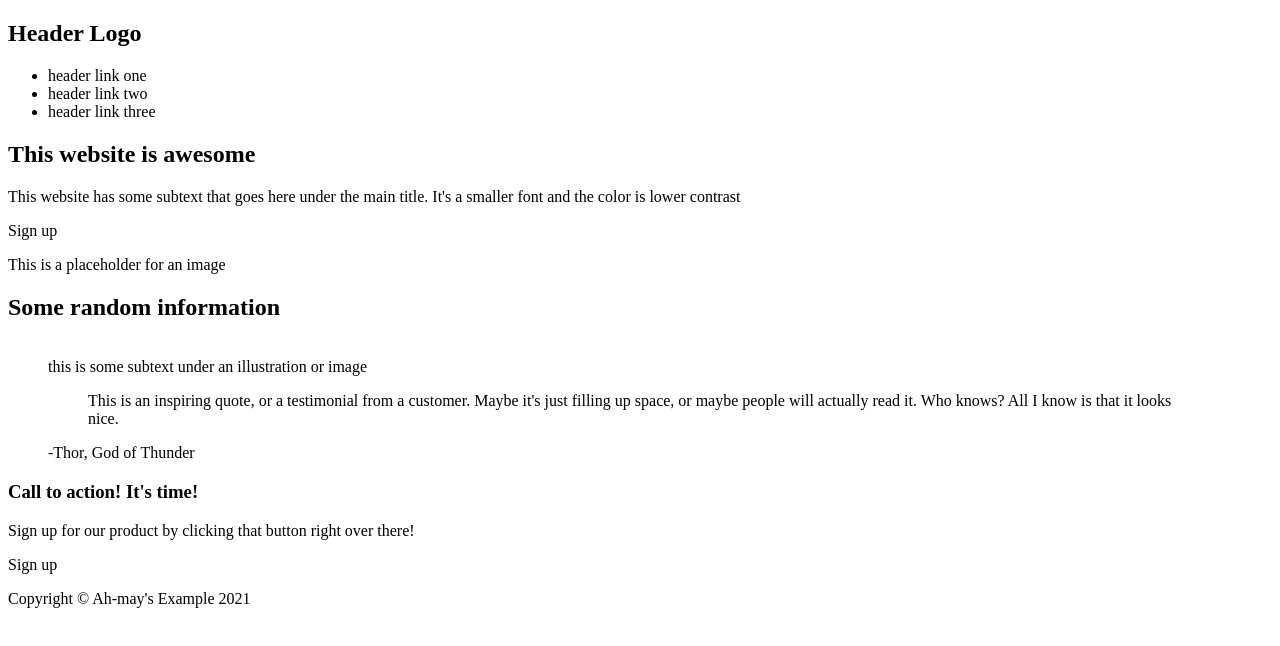
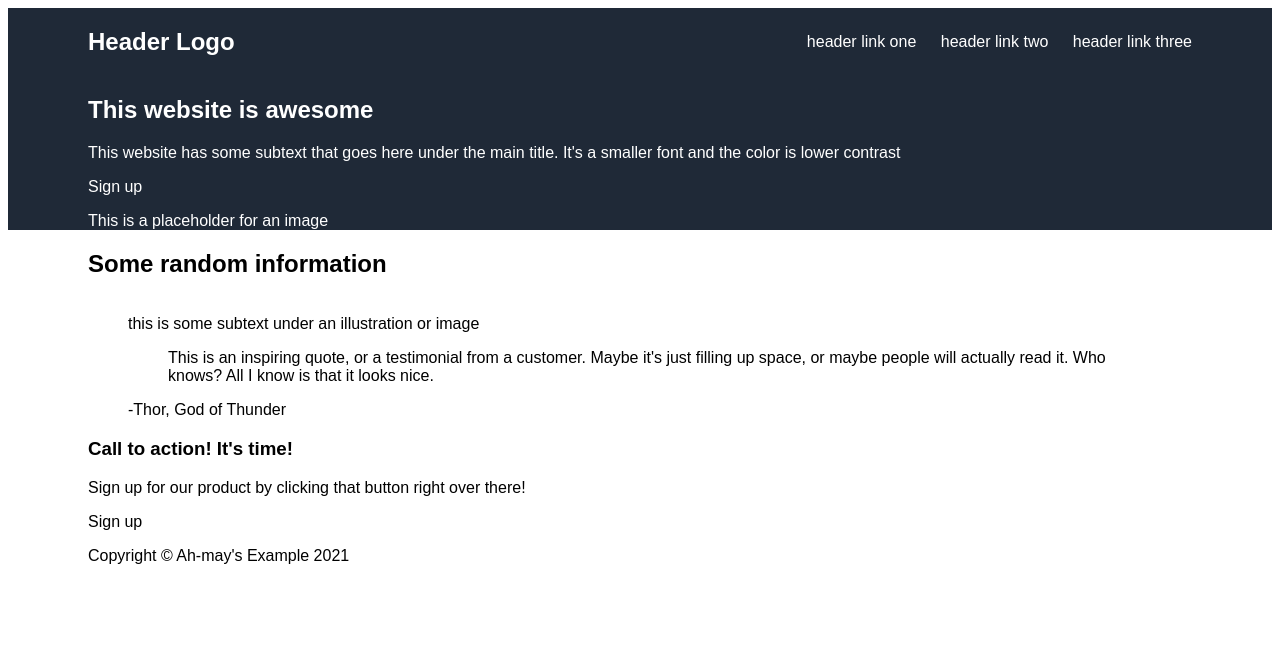
Before and after one commit to dev-aoa/topLandingPage, a plain HTML site: page index.html in a window 1280 px wide. Drawn offline with Linux system fonts and the light colour scheme.

Commit message:
Created and linked stylesheet. Navbar complete.

```diff
--- a/assets/styles.css
+++ b/assets/styles.css
@@ -0,0 +1,42 @@
+/* Box sizing rules */
+*,
+*::before,
+*::after {
+  box-sizing: border-box;
+}
+
+/* GENERAL STYLES */
+
+* {
+    font-family: Arial, Helvetica, sans-serif;
+}
+
+
+
+.section {
+    padding: 0px 5rem 0px 5rem;
+}
+
+/* Header Styles */
+
+header {
+    background-color: #1F2937;
+    color: #fff;
+}
+
+#logo {
+    color: #fff;
+}
+
+nav {
+    display: flex;
+    flex-direction: row;
+    justify-content: space-between;
+    align-items: center;
+}
+
+nav ul li {
+    display: inline;
+    margin-left: 20px;
+    color: #fff;
+}
--- a/index.html
+++ b/index.html
@@ -5,11 +5,12 @@
     <meta http-equiv="X-UA-Compatible" content="IE=edge">
     <meta name="viewport" content="width=device-width, initial-scale=1.0">
     <title>Sample Landing Page</title>
+    <link rel="stylesheet" href="/assets/styles.css">
 </head>
 <body>
-    <header>
+    <header class="section">
         <nav>
-            <h1>Header Logo</h1>
+            <h1 id="logo">Header Logo</h1>
             <ul>
                 <li>header link one</li>
                 <li>header link two</li>
@@ -67,7 +68,7 @@
         </div>
     </div>
 
-    <footer>
+    <footer class="section">
         <p>Copyright © Ah-may's Example 2021 </p>
     </footer>
 </body>
```
